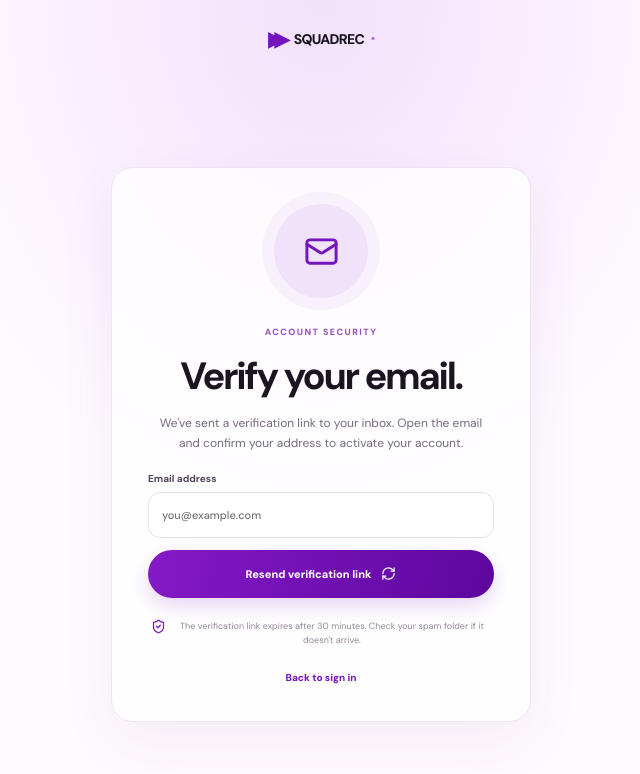
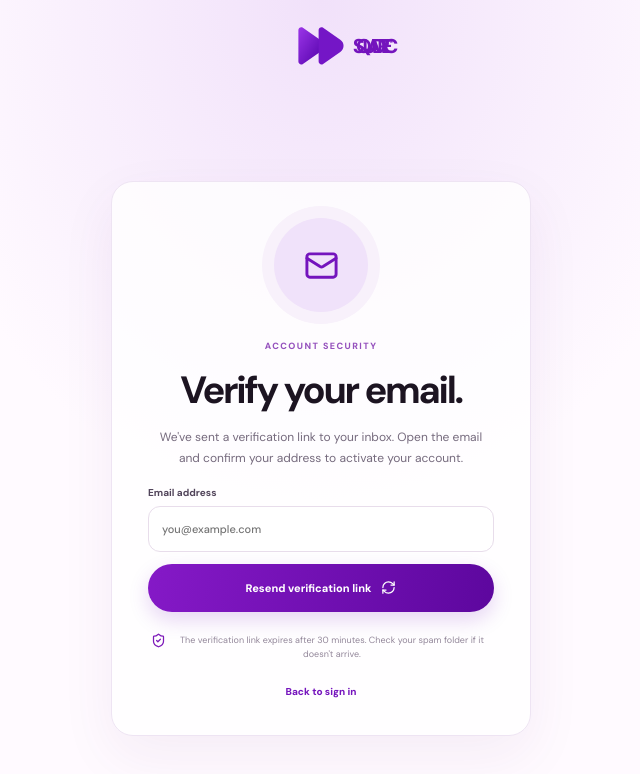
Before and after one commit to mrceogodwin/Squadrec, a Next.js app: page /verify-email in a window 1280 px wide. Shown: the top 774 px of the page, without its empty margins (319-959 px from the left). Built offline with nearby package versions, Linux system fonts and the light colour scheme; a web font is replaced by a local one.

Commit message:
Use official purple SQUADREC mark on email verification

```diff
--- a/src/app/verify-email/page.tsx
+++ b/src/app/verify-email/page.tsx
@@ -9,7 +9,7 @@ export default function VerifyEmailPage(){
  useEffect(()=>{const params=new URLSearchParams(window.location.search);setEmail(params.get("email")||"");setStatus(params.get("status")||"sent");},[]);
  async function resend(){if(!email){setMessage("Enter the email address you used to register.");return;}setBusy(true);setMessage("");try{const r=await fetch("/api/verify-email/resend",{method:"POST",headers:{"Content-Type":"application/json"},body:JSON.stringify({email})});const d=await r.json();if(!r.ok)throw new Error(d.error||"Unable to resend the link.");setMessage(d.message||"If this address has an unverified account, a fresh link will be sent.");}catch(e){setMessage(e instanceof Error?e.message:"Unable to resend the link.");}finally{setBusy(false);}}
  const verified=status==="success";
- return <main className={styles.page}><Link href="/onboarding" className={styles.brand}><span>▶▶</span> SQUADREC<sup>®</sup></Link><section className={styles.card}>
+ return <main className={styles.page}><Link href="/onboarding" className={styles.brand}><img src="/squadrec-purple-mark.svg" alt="" /> <span>SQUADREC<sup>®</sup></span></Link><section className={styles.card}>
   <div className={verified?styles.successIcon:styles.icon}>{verified?<CheckCircle2 size={35}/>:<Mail size={35}/>}</div>
   <span className={styles.step}>ACCOUNT SECURITY</span>
   <h1>{verified?"Email verified!":status==="expired"?"Your link has expired":"Verify your email."}</h1>
```
